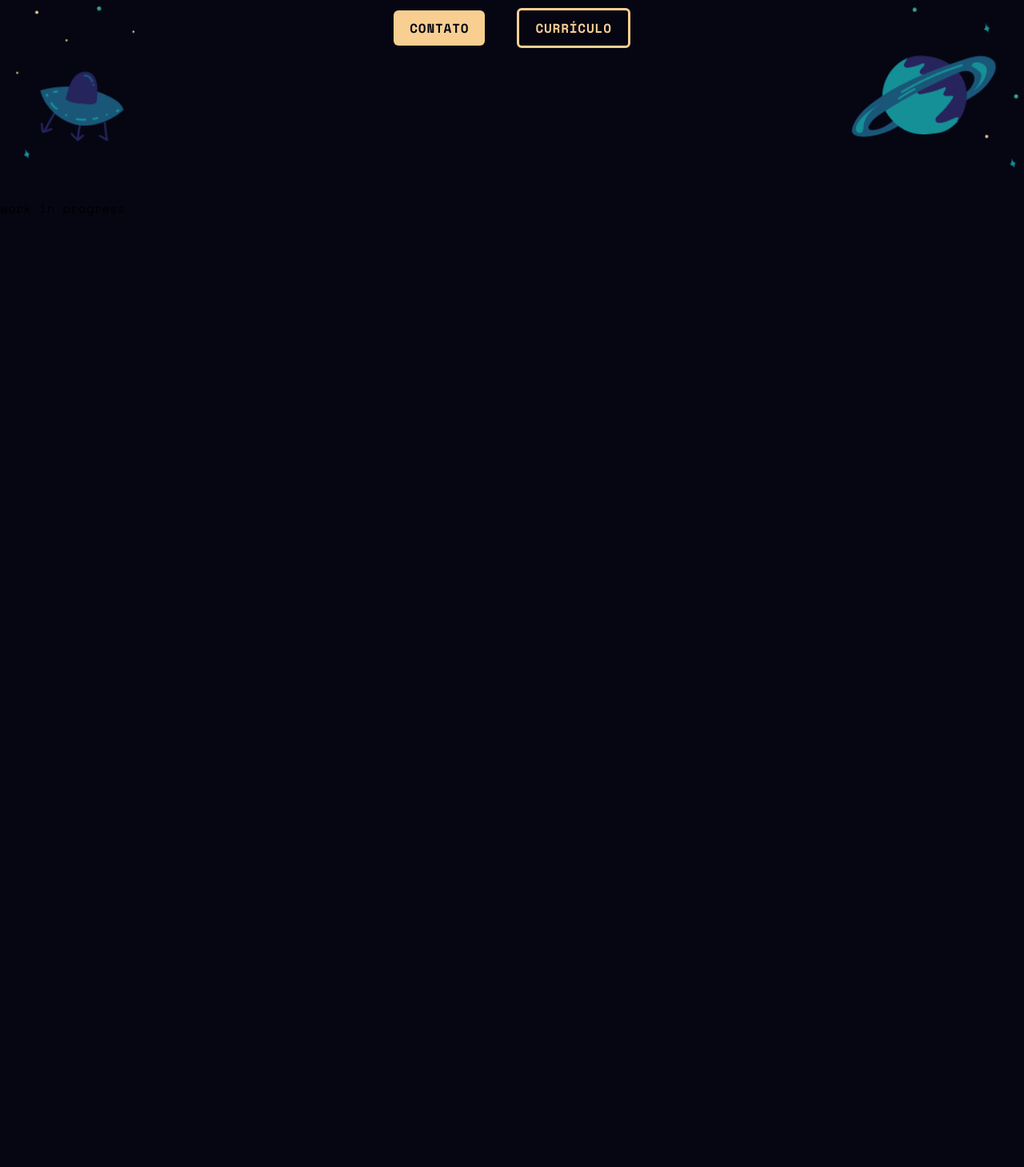
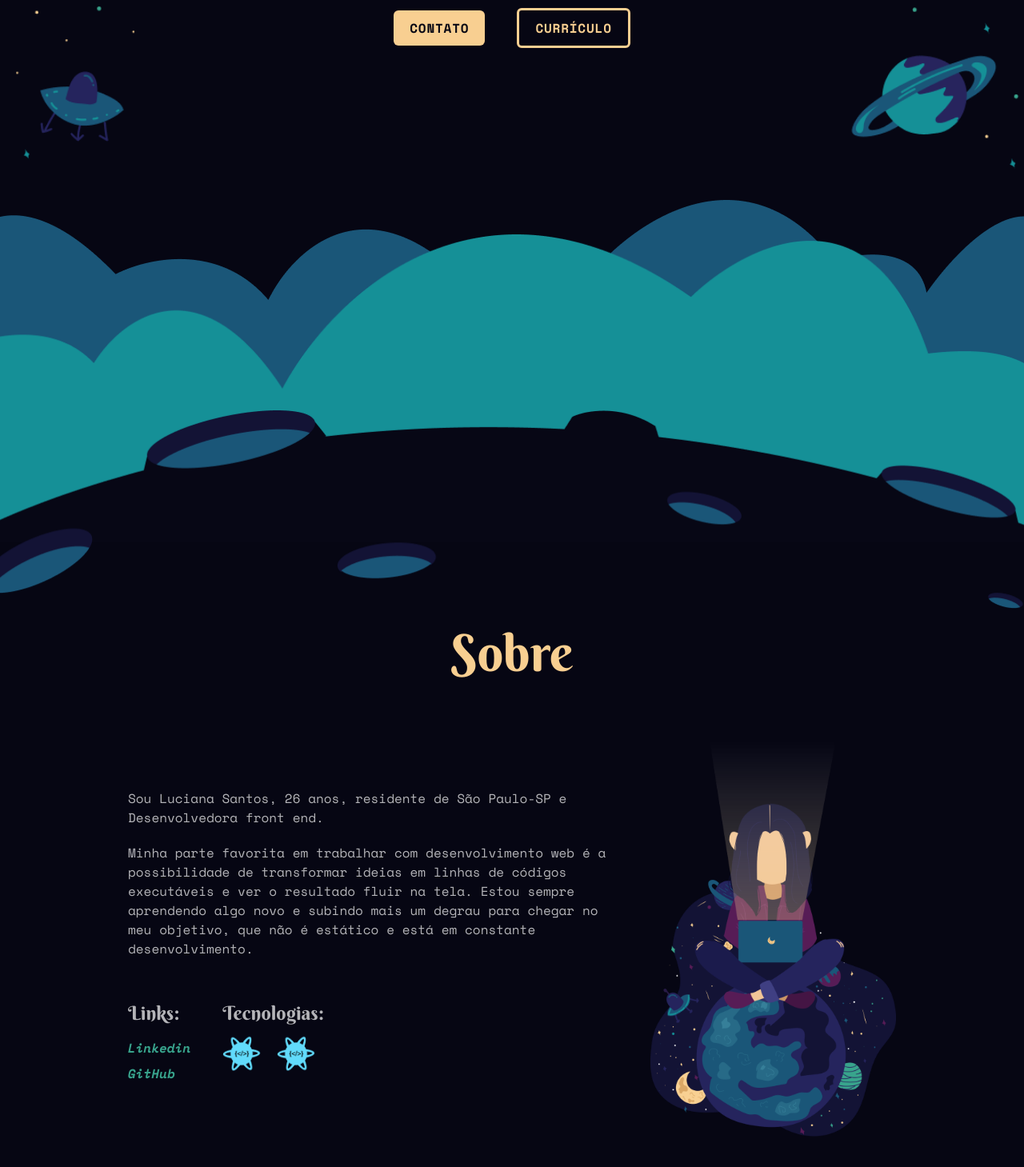
Before and after one commit to Luciana-Santos/lucianadev-portfolio, a React (Vite) app: page / in a window 1280 px wide. Shown: the part 393-1852 px from the top of the page at 80% size. Before the commit the page ends 800 px from the top, so only its background shows below. Built offline with nearby package versions, Linux system fonts and the light colour scheme.

Commit message:
feat: 🎸 About section finished (#2)
About section structure and styles added

```diff
--- a/index.html
+++ b/index.html
@@ -13,7 +13,7 @@
   <link href="https://fonts.googleapis.com/css2?family=Berkshire+Swash&family=Space+Mono:ital,wght@0,400;0,700;1,400;1,700&display=swap" rel="stylesheet">
 </head>
 
-<body class="bg-vdBlue font-space">
+<body class="bg-vdBlue font-space text-whiteBody">
   <div id="root"></div>
   <script type="module" src="/src/main.tsx"></script>
 </body>
--- a/src/App.tsx
+++ b/src/App.tsx
@@ -1,10 +1,11 @@
+import About from './components/About'
 import Header from './components/Header'
 
 export default function App() {
   return (
     <>
       <Header />
-      <h1>work in progress</h1>
+      <About />
     </>
   )
 }
--- /dev/null
+++ b/src/components/About.tsx
@@ -0,0 +1,61 @@
+import Title from '../ui/Title'
+import Techs from './Techs'
+
+export default function About() {
+  return (
+    <>
+      <section className="planet-top relative">
+        <div className="back-cloud w-full h-[427px] absolute top-[-248px] left-0 z-[-200]"></div>
+        <div className="front-cloud w-full h-[380px] absolute top-[-205px] left-0 z-[-100]"></div>
+
+        <div className="section-layout">
+          <Title>Sobre</Title>
+
+          <div className="grid gap-10 md:grid-cols-[2fr_1fr] items-center">
+            <div className="grid gap-5">
+              <p>
+                Sou Luciana Santos, 26 anos, residente de São Paulo-SP e
+                Desenvolvedora front end.
+              </p>
+              <p>
+                Minha parte favorita em trabalhar com desenvolvimento web é a
+                possibilidade de transformar ideias em linhas de códigos
+                executáveis e ver o resultado fluir na tela. Estou sempre
+                aprendendo algo novo e subindo mais um degrau para chegar no meu
+                objetivo, que não é estático e está em constante
+                desenvolvimento.
+              </p>
+              <div className="flex gap-10 mt-8">
+                <div>
+                  <h3 className="mb-3 text-2xl font-berkshire">Links:</h3>
+                  <ul>
+                    <li>
+                      <a href="#" className="link">
+                        Linkedin
+                      </a>
+                    </li>
+                    <li>
+                      <a href="#" className="link">
+                        GitHub
+                      </a>
+                    </li>
+                  </ul>
+                </div>
+                <div>
+                  <h3 className="mb-3 text-2xl font-berkshire">Tecnologias:</h3>
+                  <ul className="flex gap-5 items-center flex-wrap">
+                    <Techs />
+                    <Techs />
+                  </ul>
+                </div>
+              </div>
+            </div>
+            <div className="mx-auto m-w-[400px]">
+              <img src="/assets/sobre-section.png" alt="sobre imagem" />
+            </div>
+          </div>
+        </div>
+      </section>
+    </>
+  )
+}
--- /dev/null
+++ b/src/components/Techs.tsx
@@ -0,0 +1,10 @@
+export default function Techs() {
+  return (
+    <li className="max-w-12 relative *:hover:block">
+      <img src="/assets/react-icon.png" alt="tech icon" />
+      <span className="bg-dkViolet rounded text-xs absolute bottom-[-40px] left-[50%] translate-x-[-50%] z-50 text-center traking-[1px] p-[4px] hidden">
+        HTML
+      </span>
+    </li>
+  )
+}
--- a/src/index.css
+++ b/src/index.css
@@ -36,3 +36,46 @@
   width: min(100% - 2rem, 60rem);
   margin-inline: auto;
 }
+
+.section-layout {
+  @apply container py-[60px];
+}
+
+.sectionTitle {
+  font-size: clamp(1.875rem, 5vw, 4.125rem);
+  margin-bottom: 3.75rem;
+}
+
+.link {
+  @apply text-mdGreen italic font-bold block py-1;
+}
+
+.planet-top {
+  padding-top: 210px;
+  margin-top: 250px;
+}
+
+.planet-top::before {
+  content: '';
+  background: url('/assets/planet-top.png') no-repeat;
+  background-size: cover;
+  background-position: center;
+  width: 100%;
+  height: 272px;
+  position: absolute;
+  top: 0;
+  left: 0;
+  z-index: -10;
+}
+
+.back-cloud {
+  background: url('/assets/back-cloud.png');
+  background-size: cover;
+  background-position: top;
+}
+
+.front-cloud {
+  background: url('/assets/front-cloud.png');
+  background-size: cover;
+  background-position: top;
+}
--- /dev/null
+++ b/src/ui/Title.tsx
@@ -0,0 +1,11 @@
+type TitleProps = {
+  children: React.ReactNode
+}
+
+export default function Title({ children }: TitleProps) {
+  return (
+    <h2 className="text-ltOrange sectionTitle text-center font-berkshire">
+      {children}
+    </h2>
+  )
+}
```
